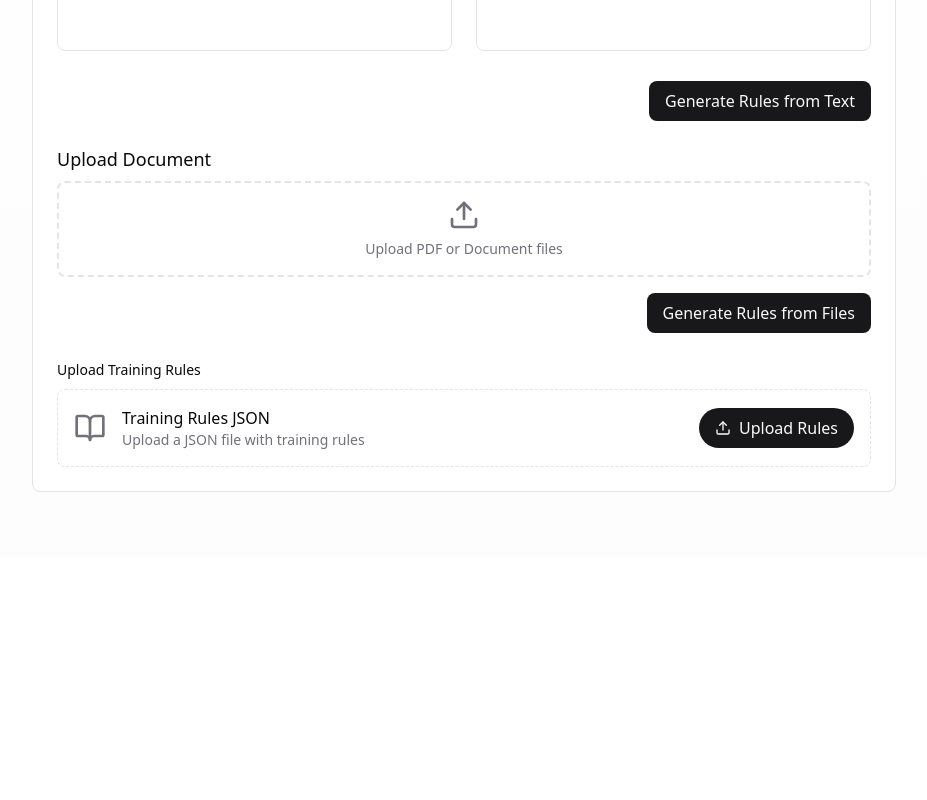
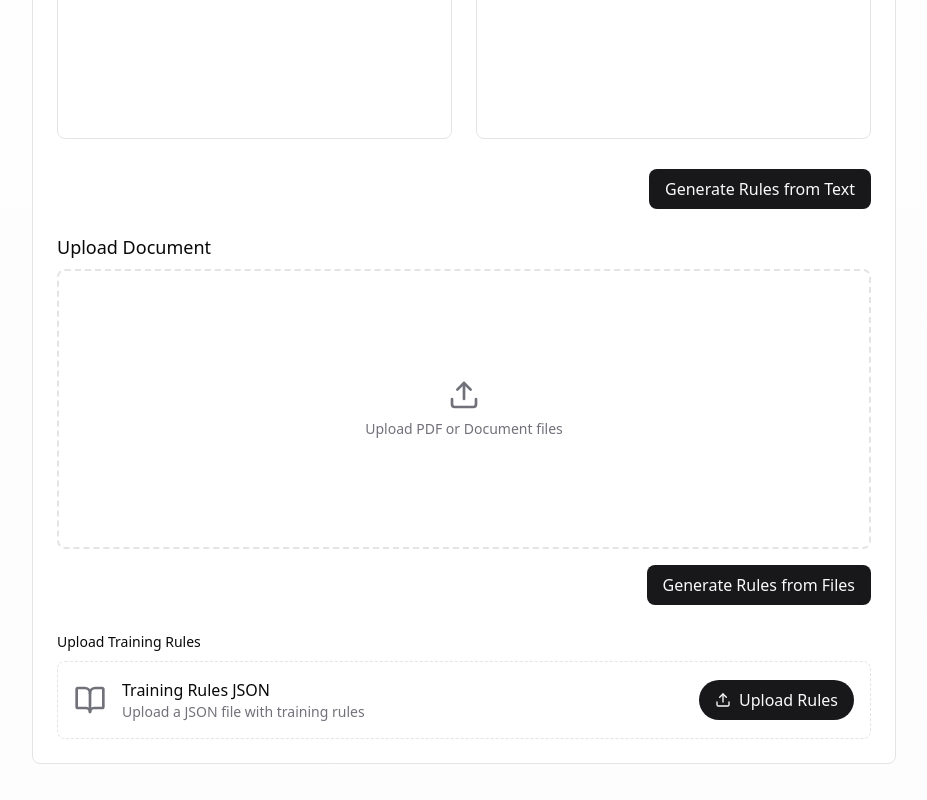
Before and after one commit to jameshorton2486/depopro, a React (Vite) app: page /upload in a window 1280 px wide. Shown: the part 952-1752 px from the top of the page, without its empty margins (176-1103 px from the left). Before the commit the page ends 1508 px from the top, so only its background shows below. Built offline with nearby package versions, Linux system fonts and the light colour scheme.

Commit message:
Adjust component heights
Set the height of the boxes to 2.8 inches.

```diff
--- a/src/pages/Upload.tsx
+++ b/src/pages/Upload.tsx
@@ -532,7 +532,7 @@ const UploadPage = () => {
                 <div>
                   <h3 className="text-lg font-medium mb-2">Original Text</h3>
                   <textarea
-                    className="w-full h-48 p-3 border rounded-lg bg-background resize-none"
+                    className="w-full h-[280px] p-3 border rounded-lg bg-background resize-none"
                     placeholder="Paste the original incorrect text here..."
                     value={originalCompareText}
                     onChange={(e) => setOriginalCompareText(e.target.value)}
@@ -541,7 +541,7 @@ const UploadPage = () => {
                 <div>
                   <h3 className="text-lg font-medium mb-2">Corrected Text</h3>
                   <textarea
-                    className="w-full h-48 p-3 border rounded-lg bg-background resize-none"
+                    className="w-full h-[280px] p-3 border rounded-lg bg-background resize-none"
                     placeholder="Paste the corrected version here..."
                     value={correctedCompareText}
                     onChange={(e) => setCorrectedCompareText(e.target.value)}
@@ -561,12 +561,12 @@ const UploadPage = () => {
               <div className="mt-6">
                 <h3 className="text-lg font-medium mb-2">Upload Document</h3>
                 <div
-                  className="border-2 border-dashed rounded-lg p-4 text-center cursor-pointer hover:border-primary/50"
+                  className="border-2 border-dashed rounded-lg h-[280px] flex flex-col items-center justify-center cursor-pointer hover:border-primary/50"
                   onClick={() => {
                     console.log("Document upload clicked");
                   }}
                 >
-                  <UploadIcon className="w-8 h-8 mx-auto mb-2 text-muted-foreground" />
+                  <UploadIcon className="w-8 h-8 mb-2 text-muted-foreground" />
                   <p className="text-sm text-muted-foreground">
                     Upload PDF or Document files
                   </p>
```
